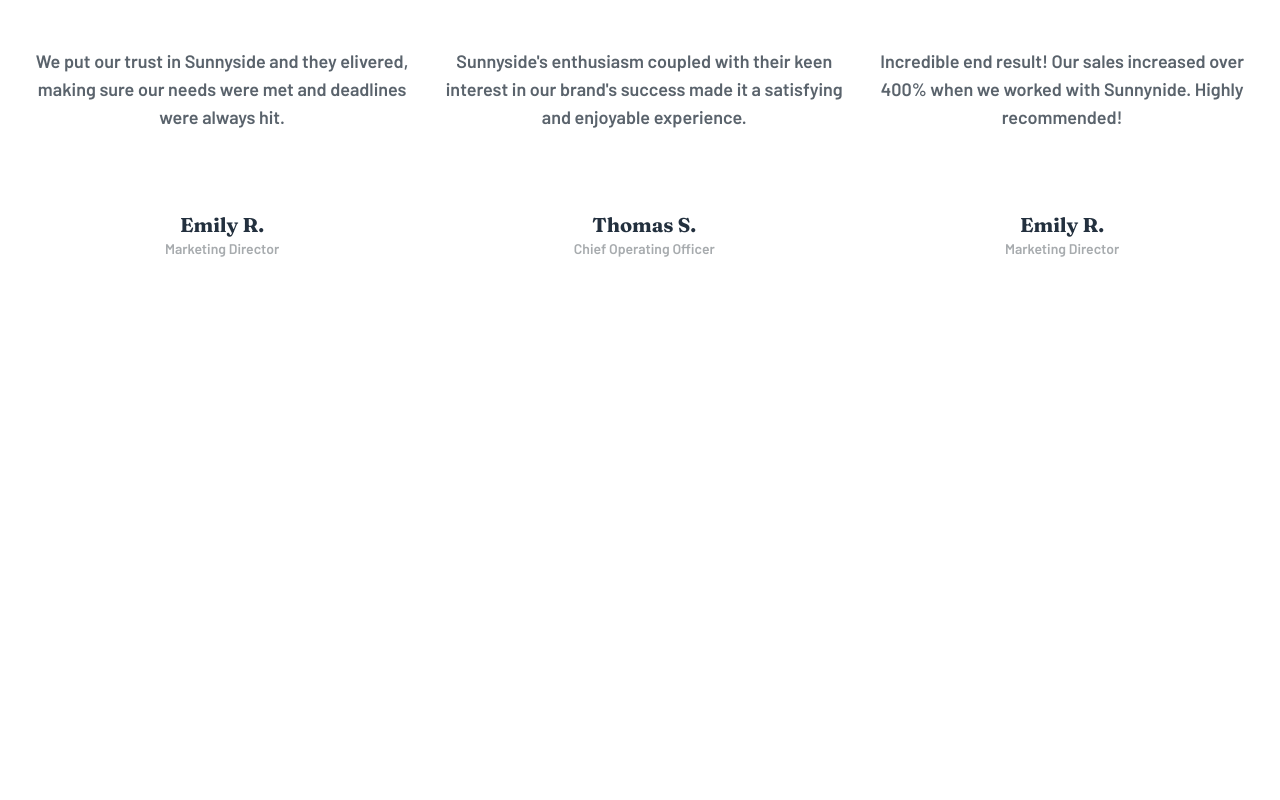
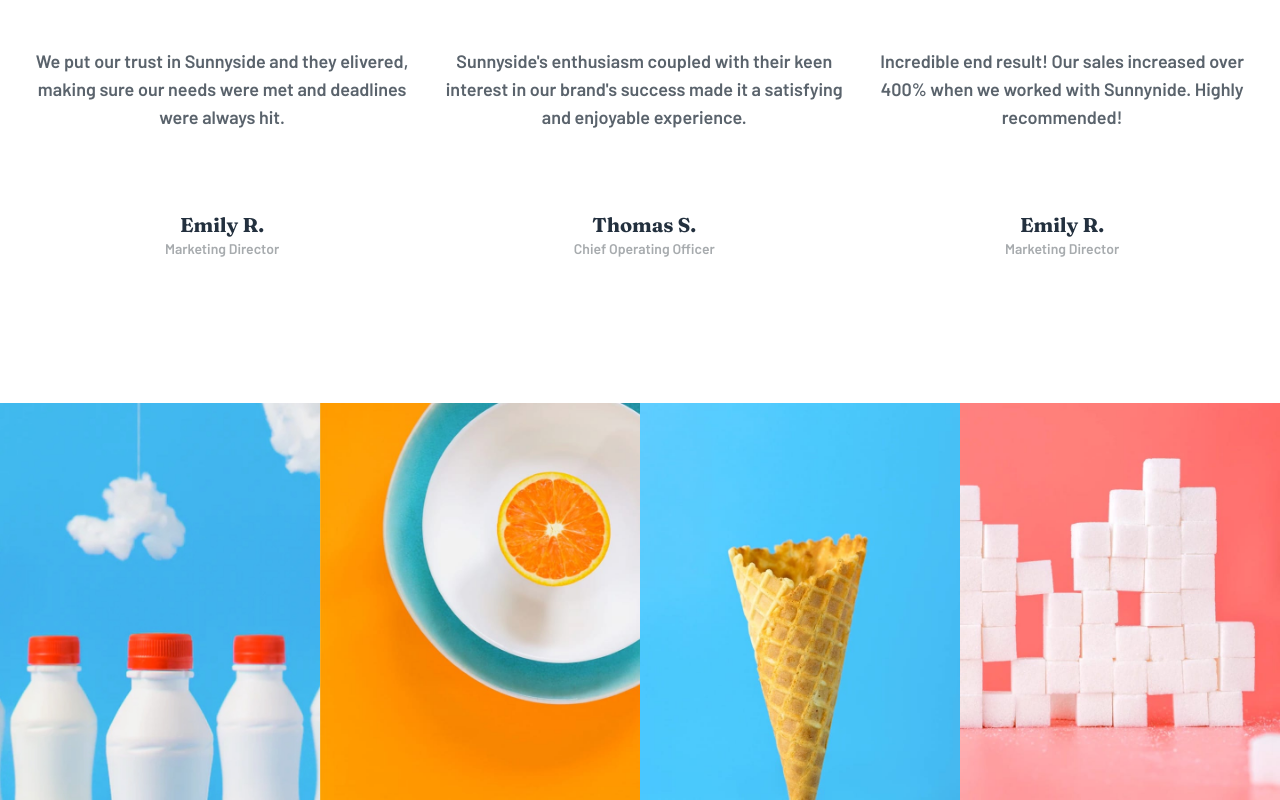
Before and after one commit to Sachintha-Prasad/Frontend-Mentor-sunnyside-agency-landing-page-main, a React (Vite) app: page / in a window 1280 px wide. Shown: the part 3281-4081 px from the top of the page. Before the commit the page ends 3684 px from the top, so only its background shows below. Built offline with nearby package versions, Linux system fonts and the light colour scheme.

Commit message:
gallery component completed

```diff
--- /dev/null
+++ b/src/components/Gallery.jsx
@@ -0,0 +1,52 @@
+import React from "react"
+import img1Desktop from "../assets/images/desktop/image-gallery-milkbottles.jpg"
+import img1Mobile from "../assets/images/mobile/image-gallery-milkbottles.jpg"
+import img2Desktop from "../assets/images/desktop/image-gallery-orange.jpg"
+import img2Mobile from "../assets/images/mobile/image-gallery-orange.jpg"
+import img3Desktop from "../assets/images/desktop/image-gallery-cone.jpg"
+import img3Mobile from "../assets/images/mobile/image-gallery-cone.jpg"
+import img4Desktop from "../assets/images/desktop/image-gallery-sugarcubes.jpg"
+import img4Mobile from "../assets/images/mobile/image-gallery-sugar-cubes.jpg"
+
+const Gallery = () => {
+    const images = [
+        {
+            imgDesktop: img1Desktop,
+            imgMobile: img1Mobile
+        },
+        {
+            imgDesktop: img2Desktop,
+            imgMobile: img2Mobile
+        },
+        {
+            imgDesktop: img3Desktop,
+            imgMobile: img3Mobile
+        },
+        {
+            imgDesktop: img4Desktop,
+            imgMobile: img4Mobile
+        }
+    ]
+    return (
+        <div className="grid grid-cols-2 md:grid-cols-4">
+            {images.map((data, index) => {
+                return (
+                    <div key={index}>
+                        <img
+                            src={data.imgDesktop}
+                            alt=""
+                            className="hidden md:inline-block"
+                        />
+                        <img
+                            src={data.imgMobile}
+                            alt=""
+                            className="md:hidden"
+                        />
+                    </div>
+                )
+            })}
+        </div>
+    )
+}
+
+export default Gallery
--- a/src/screens/Home.jsx
+++ b/src/screens/Home.jsx
@@ -3,6 +3,7 @@
 import Navbar from "../components/Navbar"
 import ArrowDown from "../assets/images/icon-arrow-down.svg"
 import CustomerReviewCard from "../components/CustomerReviewCard"
+import Gallery from "../components/Gallery"
 
 const Home = () => {
     return (
@@ -89,6 +90,9 @@
                 </h2>
                 <CustomerReviewCard />
             </section>
+            <section>
+                <Gallery />
+            </section>
         </div>
     )
 }
```
